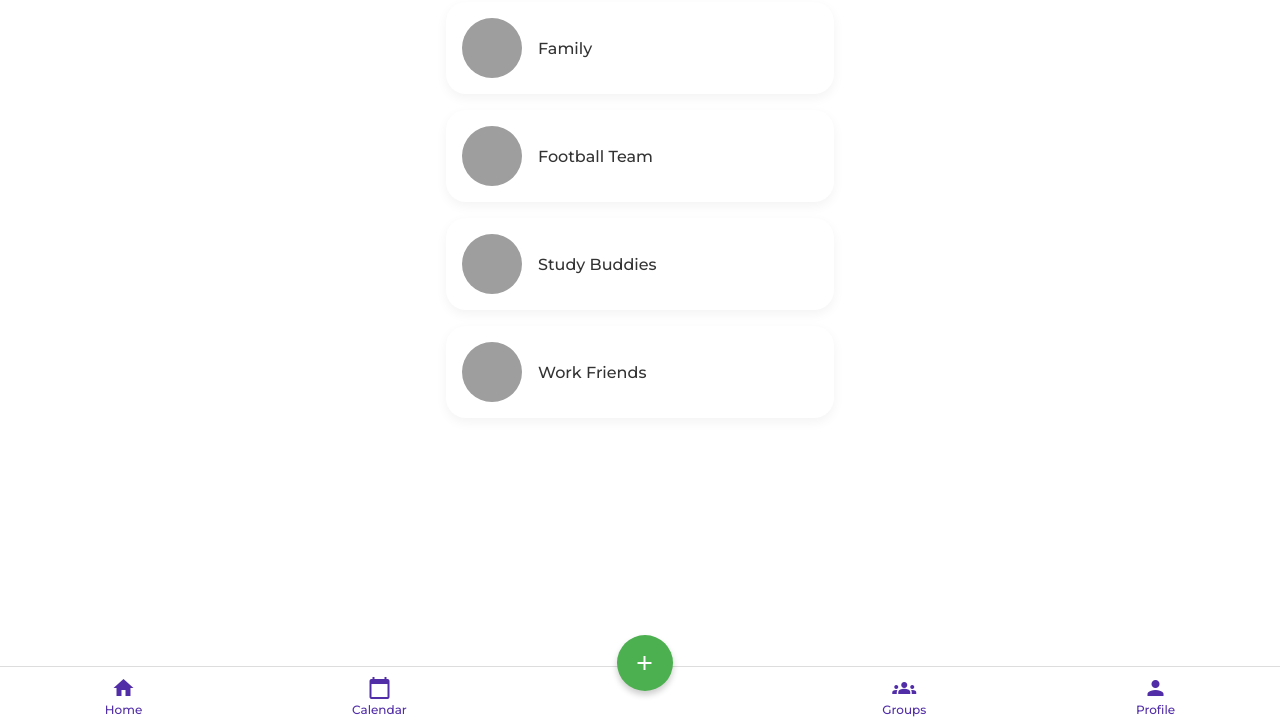
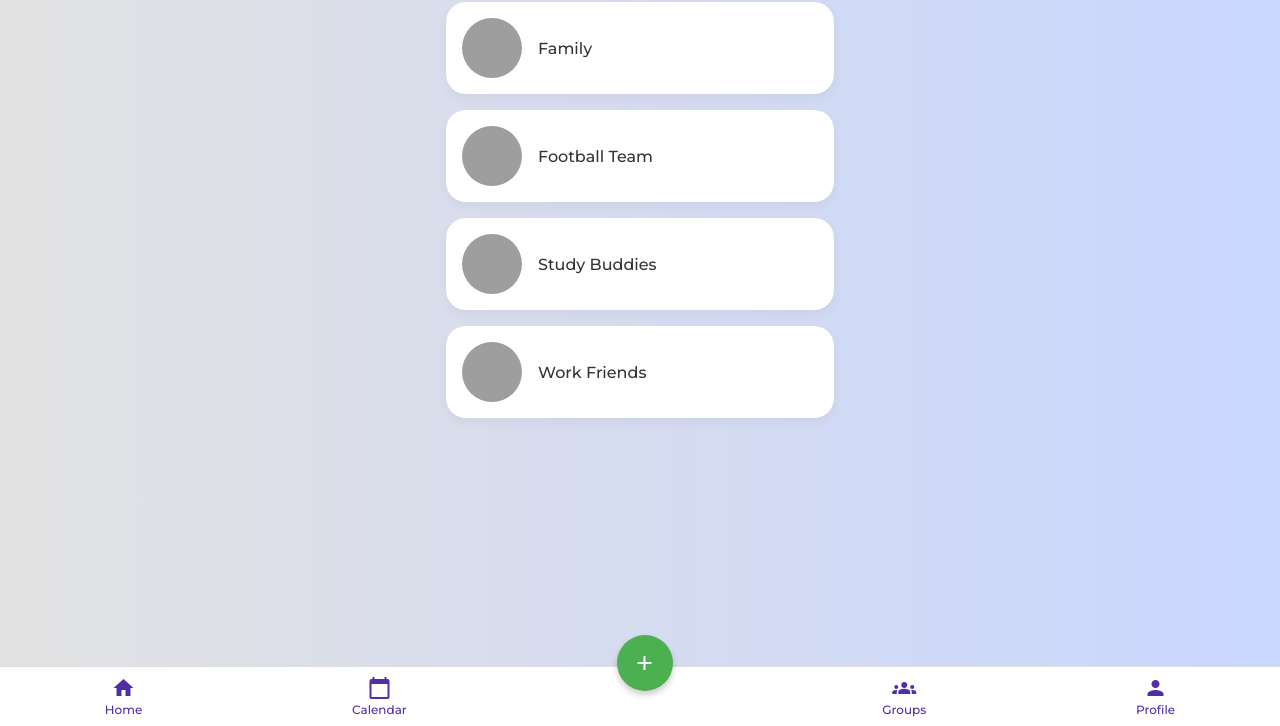
Before and after one commit to YMoso/Hackathon_Tonto, a plain HTML site: page HTML_files/groups.html in a window 1280 px wide. Shown: the part 74-800 px from the top of the page. Drawn offline with Linux system fonts and the light colour scheme; grey boxes are pictures that could not be loaded.

```diff
--- a/HTML_files/footer.html
+++ b/HTML_files/footer.html
@@ -11,7 +11,7 @@
   </a>
 
   <!-- Floating + Button -->
-  <a href="create_group.html" class="fab-button">
+  <a href="group_options.html" class="fab-button">
     <span class="material-icons">add</span>
   </a>
 
--- a/templates/groups.css
+++ b/templates/groups.css
@@ -5,6 +5,11 @@
   padding: 0;
   box-sizing: border-box;
   font-family: 'Montserrat', sans-serif;
+
+}
+
+body{
+  background: linear-gradient(to right, #e2e2e2, #c9d6ff);
 }
 
 .profile-wrapper {
--- a/index.css
+++ b/templates/main_page.css
@@ -11,6 +11,7 @@ body {
   background: white;
   min-height: 100vh;
   padding: 2rem 1rem 80px;
+  background: linear-gradient(to right, #e2e2e2, #c9d6ff);
 }
 
 .feed {
--- a/templates/profile.css
+++ b/templates/profile.css
@@ -5,6 +5,11 @@
   padding: 0;
   box-sizing: border-box;
   font-family: 'Montserrat', sans-serif;
+}
+
+
+body{
+  background: linear-gradient(to right, #e2e2e2, #c9d6ff);
 }
 
 .profile-page {
--- a/templates/style.css
+++ b/templates/style.css
@@ -8,9 +8,10 @@
 }
 
 body {
-  background: white;
+  /*background: white;*/
   min-height: 100vh;
   padding: 2rem 1rem 80px;
+  background: linear-gradient(to right, #e2e2e2, #c9d6ff);
 }
 
 .feed {
```
